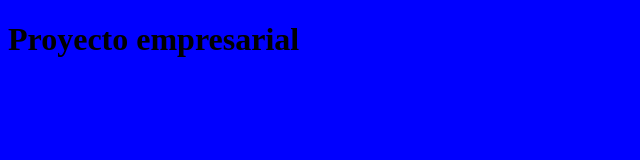
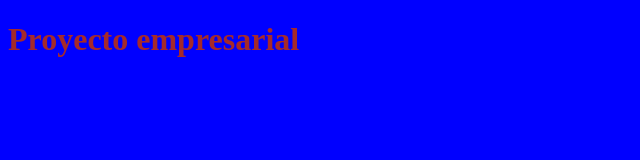
Before and after one commit to RafaelMJ20/CursoGit, a plain HTML site: page index.html in a window 1280 px wide. Shown: the whole page, without its empty margins (0-640 px from the left). Drawn offline with Linux system fonts and the light colour scheme.

Commit message:
Negrita y color rojo

```diff
--- a/css/style.css
+++ b/css/style.css
@@ -1,3 +1,5 @@
 body{
     background-color: blue;
+    font-weight: bold;
+    color: brown;
 }
```
